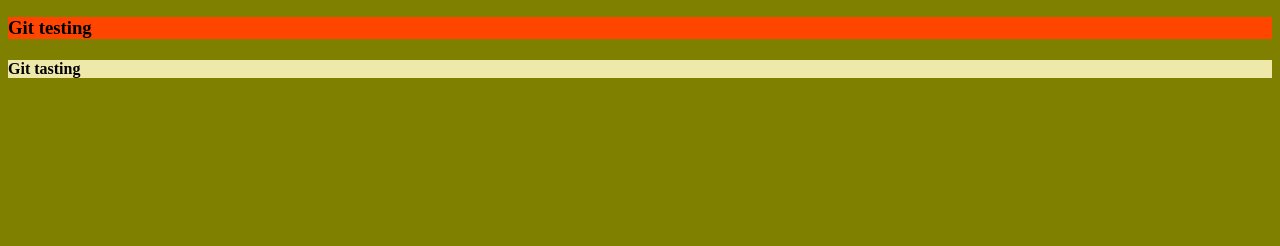
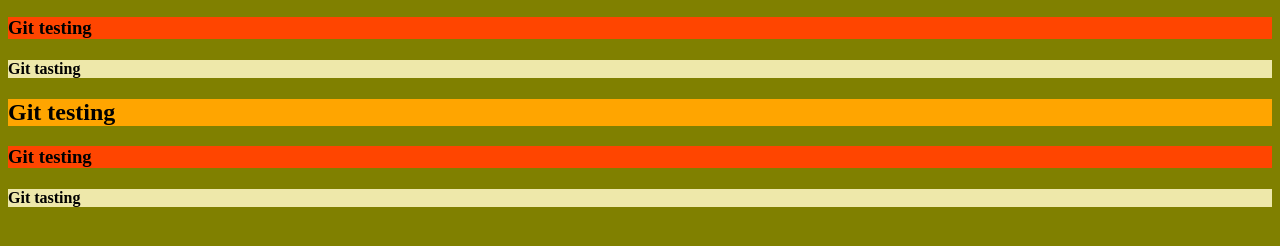
Before and after one commit to johnloccck/githubTest3, a plain HTML site: page index.html in a window 1280 px wide. Shown: the part 110-356 px from the top of the page. Drawn offline with Linux system fonts and the light colour scheme.

Commit message:
changing html

```diff
--- a/index.html
+++ b/index.html
@@ -13,5 +13,9 @@
     <h2>Git testing</h2>
     <h3>Git testing</h3>
     <h4>Git tasting</h4>
+
+    <h2>Git testing</h2>
+    <h3>Git testing</h3>
+    <h4>Git tasting</h4>
 </body>
 </html>
```
